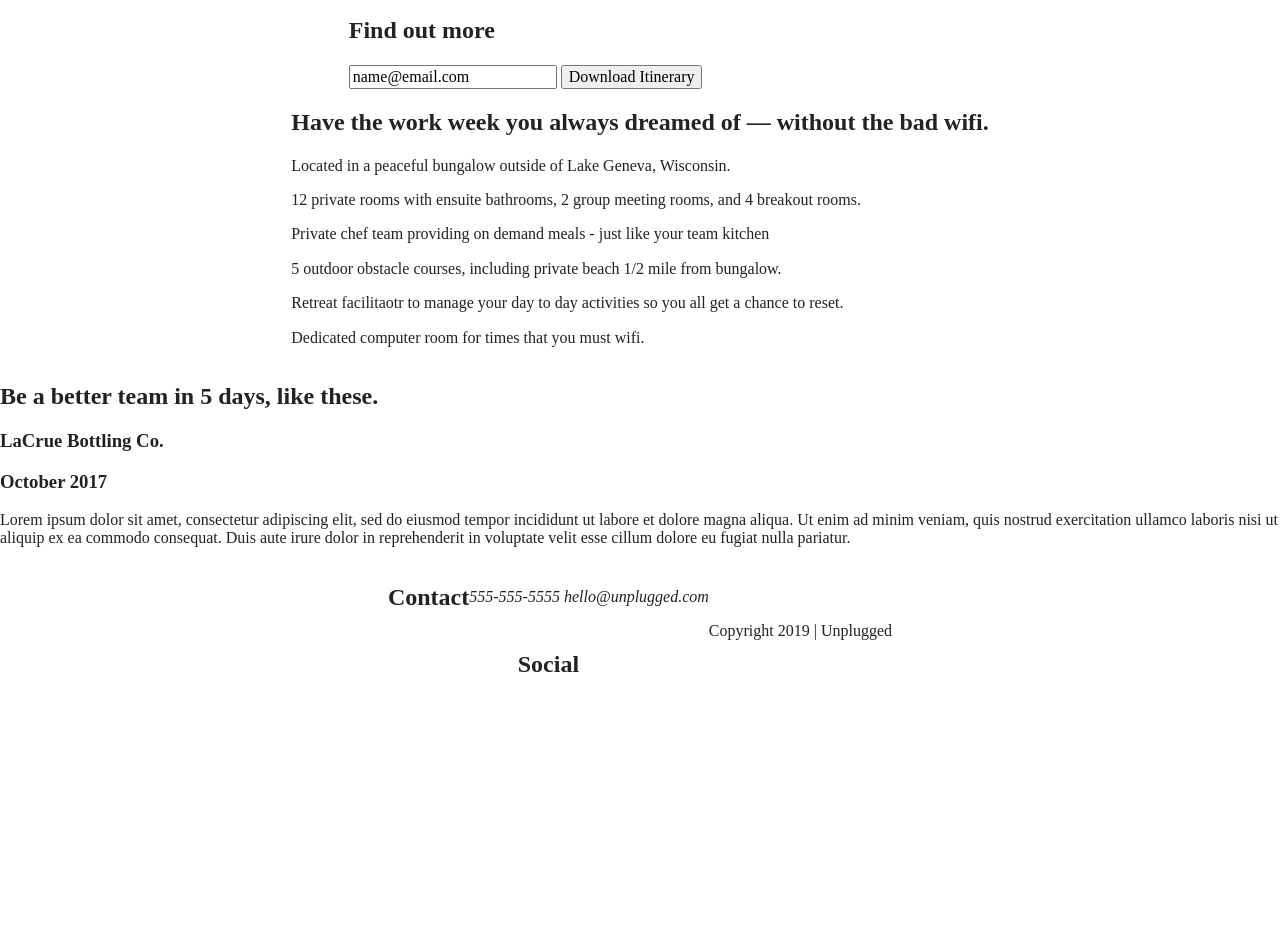
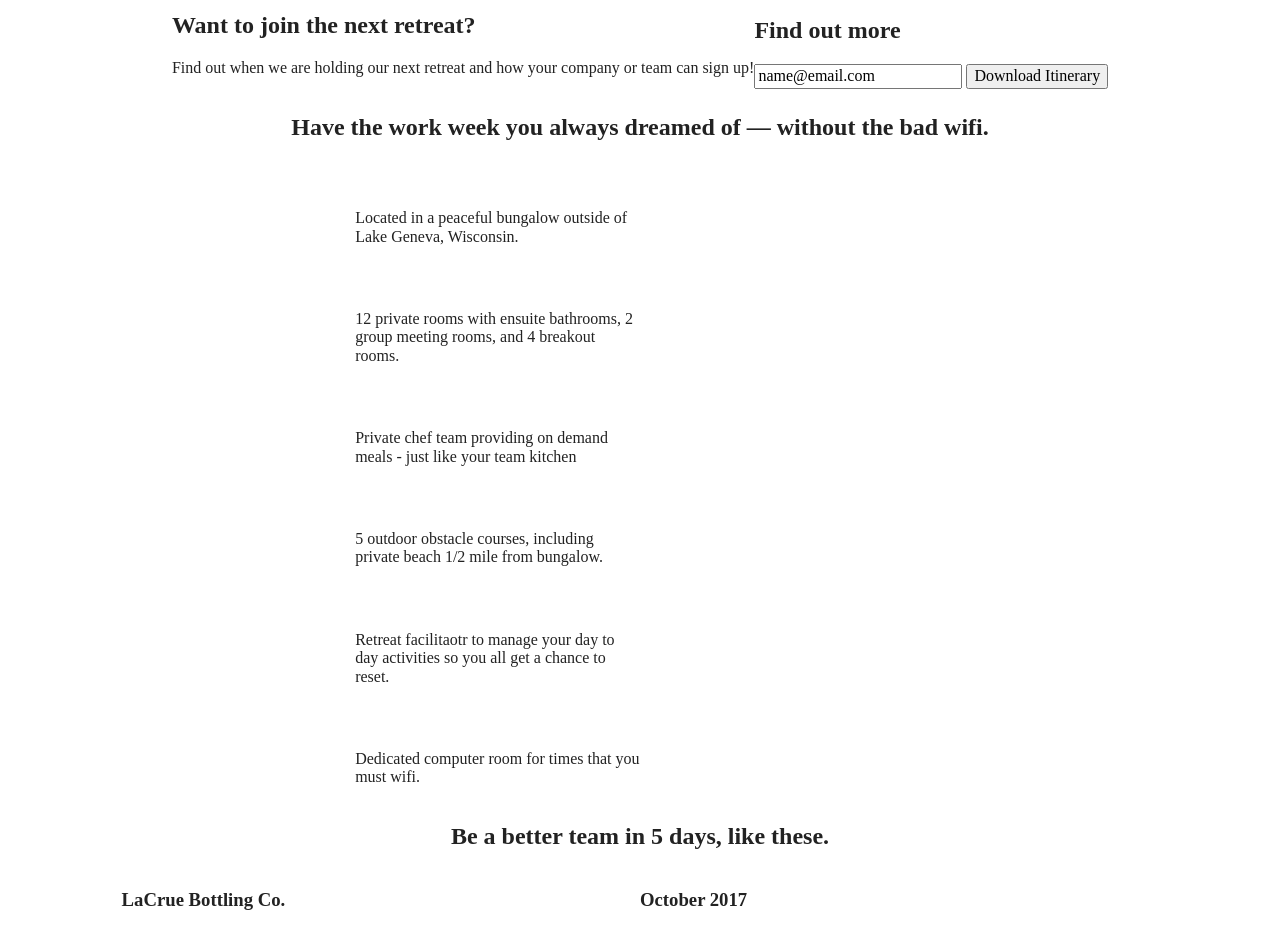
Before and after one commit to codedbyk8/retreat, a website built with Parcel: page index.html in a window 1280 px wide. Shown: the part 276-1212 px from the top of the page. Before the commit the page ends 974 px from the top, so only its background shows below. Built offline with nearby package versions, Linux system fonts and the light colour scheme; files whose address does not match are found by name.

Commit message:
flexbox, row wrap

```diff
--- a/css/main.css
+++ b/css/main.css
@@ -94,6 +94,7 @@ footer {
        justify-content: center;
        align-items: center;
        flex-flow: row wrap;
+       padding: 15px 0;
    }
 
 
@@ -105,18 +106,24 @@ header .content-wrapper {
 
 }
 
+.header-divider {
+  width: 100%;
+}
+
 
 header nav {
   display: flex;
   justify-content: space-around;
   align-items: center;
   flex-flow: row wrap;
+  width: 60%;
 }
 
 header nav ul {
   display: flex;
   justify-content: center;
   align-items: center;
+  width: 45%;
 }
 
 
@@ -130,6 +137,15 @@ footer .social-icons {
   display: flex;
   justify-content: center;
   align-items: center;
+}
+
+footer .content-wrapper {
+  display: flex;
+  justify-content: center;
+  align-items: center;
+  width: 55%;
+  margin: 50px 0;
+
 }
 
 
@@ -161,6 +177,14 @@ aside {
   flex-flow: row wrap;
 }
 
+.features article {
+  display: flex;
+  justify-content: center;
+  align-items: center;
+  flex-flow: row wrap;
+  width: 50%;
+}
+
 .features .feature-items {
   display: flex;
   justify-content: center;
@@ -177,6 +201,23 @@ aside {
   flex-flow: row wrap;
 }
 
+.reviews h3 {
+  width: 45%;
+}
+
+article div {  display: flex;
+  justify-content: center;
+  align-items: center;
+  flex-flow: row wrap; }
+
+.content-wrapper {
+  display: flex;
+  justify-content: center;
+  align-items: center;
+  flex-flow: row wrap;
+  width: 90%;
+}
+
 .mission {
   display: flex;
   justify-content: center;
@@ -189,6 +230,13 @@ aside {
   justify-content: center;
   align-items: center;
   flex-flow: row wrap;
+}
+
+.contract address {
+display: flex;
+justify-content: center;
+align-items: center;
+flex-flow: row wrap;
 }
 
 .faq {
```
